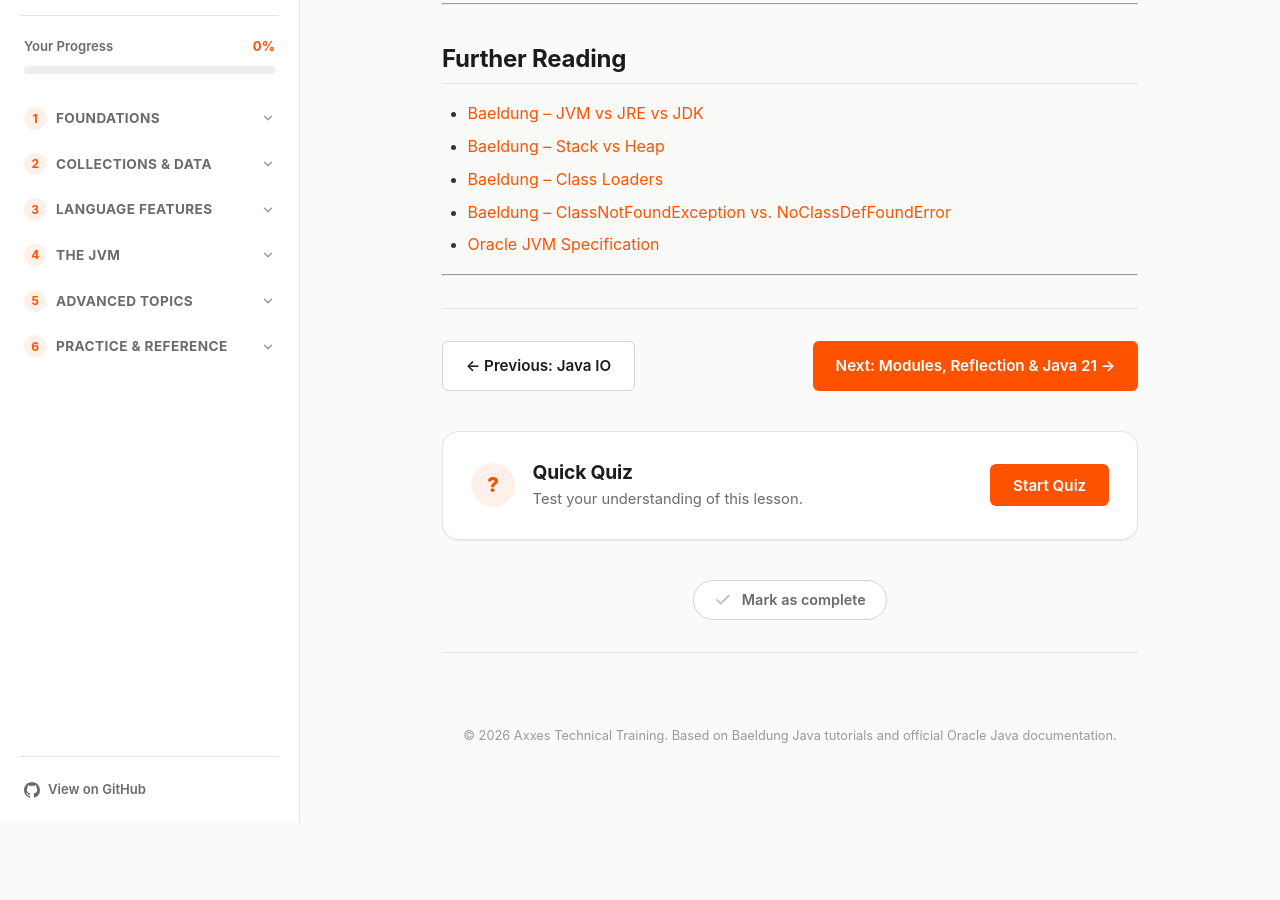
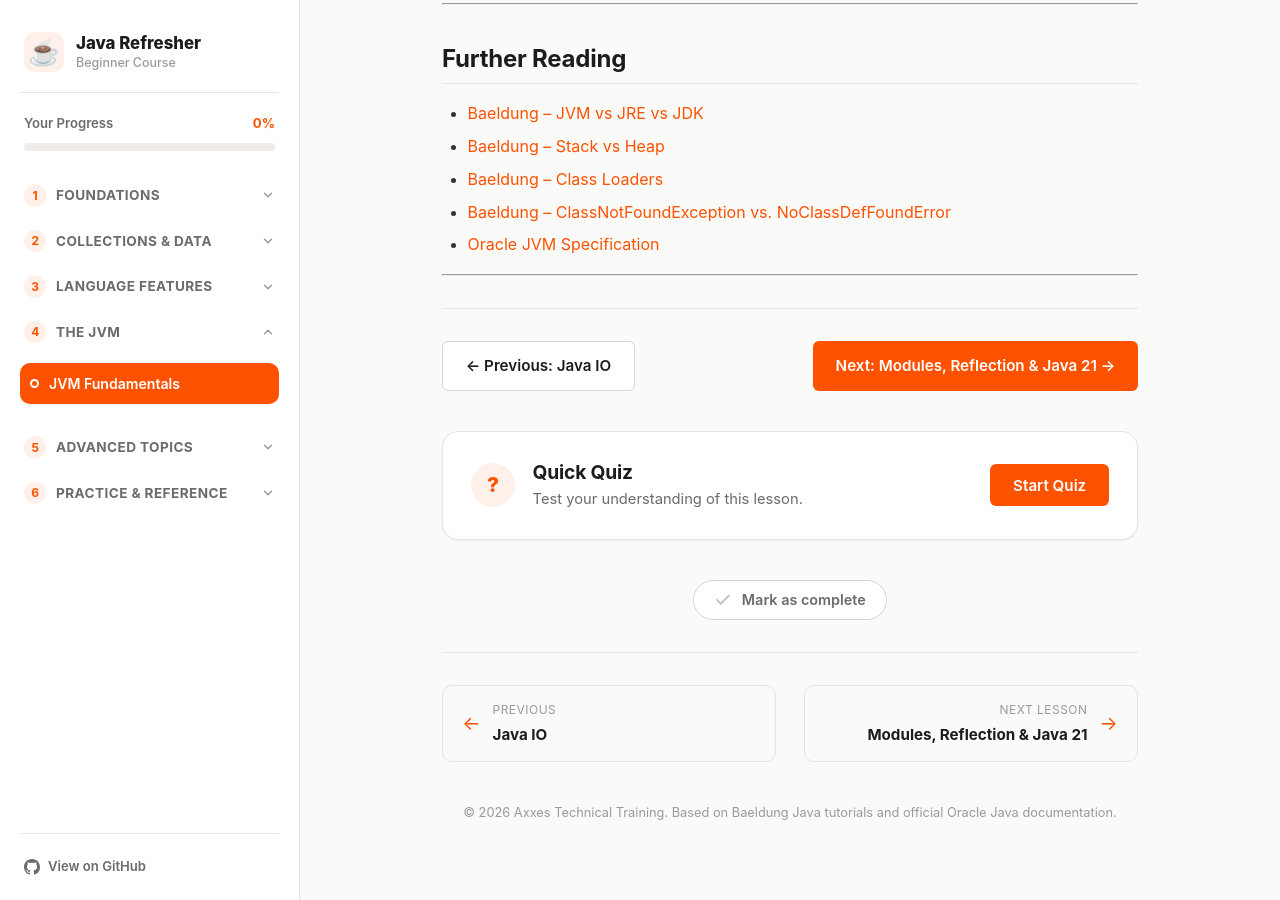
Before and after one commit to tmassart873/JAVA_TRAINING, a Jekyll site: the page built from docs/10-jvm-fundamentals.md, in a window 1280 px wide and 900 px high, scrolled down 12587 px. Built offline with Jekyll 4.4.1, drawn with Linux system fonts in a browser that asks for light colours; before the commit the page ends 13410 px from its top, so only the background shows below that.

Commit message:
attempt to fix the sidebar

```diff
--- a/_config.yml
+++ b/_config.yml
@@ -11,6 +11,11 @@ theme: null
 
 # Markdown processor
 markdown: kramdown
+
+# Pretty permalinks (no .html extension, trailing slash) — required so the
+# page.url comparisons in _layouts/default.html and _includes/sidebar.html
+# (current lesson, prev/next links, mark-complete) actually match.
+permalink: pretty
 
 # Build settings
 safe: false
--- a/_includes/sidebar.html
+++ b/_includes/sidebar.html
@@ -24,7 +24,7 @@
                 {% assign section_number = section_number | plus: 1 %}
                 {% assign section_has_active = false %}
                 {% for lesson in section.lessons %}
-                    {% assign lesson_url = "/docs/" | append: lesson.doc %}
+                    {% assign lesson_url = "/docs/" | append: lesson.doc | append: "/" %}
                     {% if page.url == lesson_url %}{% assign section_has_active = true %}{% endif %}
                 {% endfor %}
                 {% assign section_open = false %}
@@ -38,7 +38,7 @@
                     </summary>
                     <ul class="sidebar-lesson-list">
                         {% for lesson in section.lessons %}
-                            {% assign lesson_url = "/docs/" | append: lesson.doc %}
+                            {% assign lesson_url = "/docs/" | append: lesson.doc | append: "/" %}
                             {% assign is_active = false %}
                             {% if page.url == lesson_url %}{% assign is_active = true %}{% endif %}
                             <li>
```
